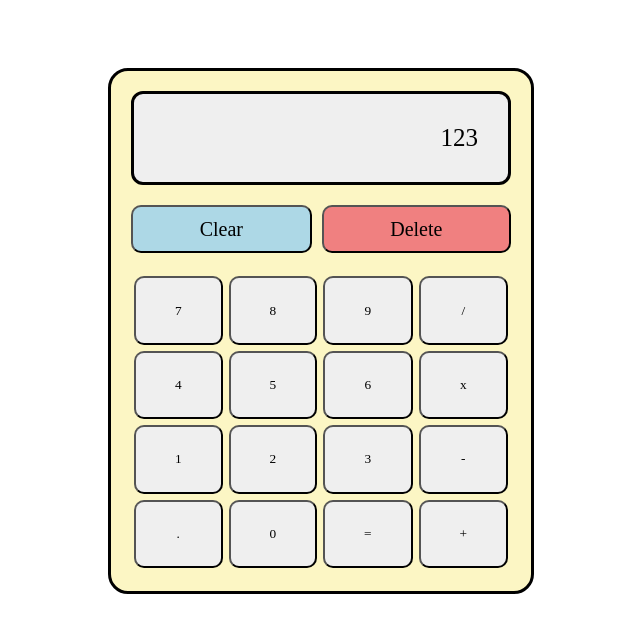
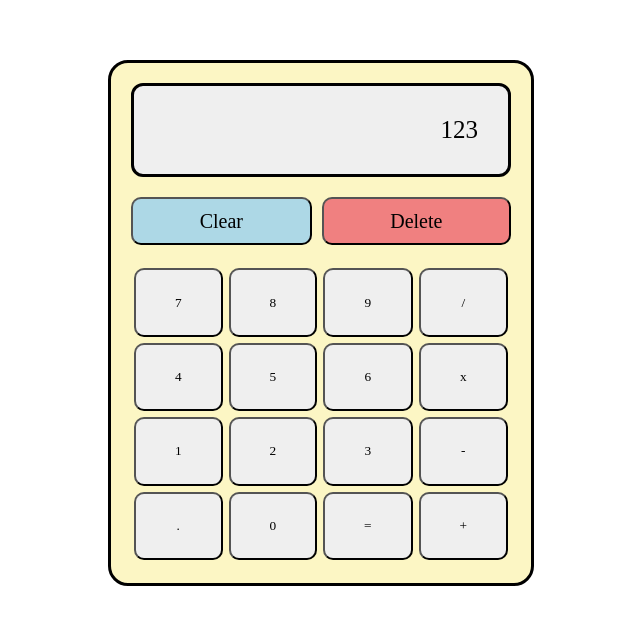
Before and after one commit to eduardsdn/JS_Calculator, a plain HTML site: page index.html in a window 1280 px wide. Shown: the part 140-772 px from the top of the page, without its empty margins (319-959 px from the left). Drawn offline with Linux system fonts and the light colour scheme; a web font is replaced by a local one.

Commit message:
Minor styling

```diff
--- a/index.html
+++ b/index.html
@@ -9,7 +9,6 @@
 </head>
 <body>
 
-    <div class = "holder">
     <div class = "container">
 
         <div class = "display">123</div>
@@ -40,16 +39,9 @@
 
         </div>
 
+    </div>
 
 
 
-
-
-
-
-        </div>
-
-    </div>
-
 </body>
 </html>
--- a/styles.css
+++ b/styles.css
@@ -1,14 +1,18 @@
 @import url('http://fonts.cdnfonts.com/css/scientific-calculator-lcd');
 
 * {
-    font-family: 'Scientific Calculator LCD'
+    font-family: 'Scientific Calculator LCD';
+
 }
+
 
 .holder {
     height: 100%;
     display: flex;
     flex-direction: column;
     justify-content: center;
+
+
 }
 
 .container {
```
Also changed, not shown: pictures/backgroundPic.jpg (added). Lines whose indentation alone changed are shown as unchanged.
